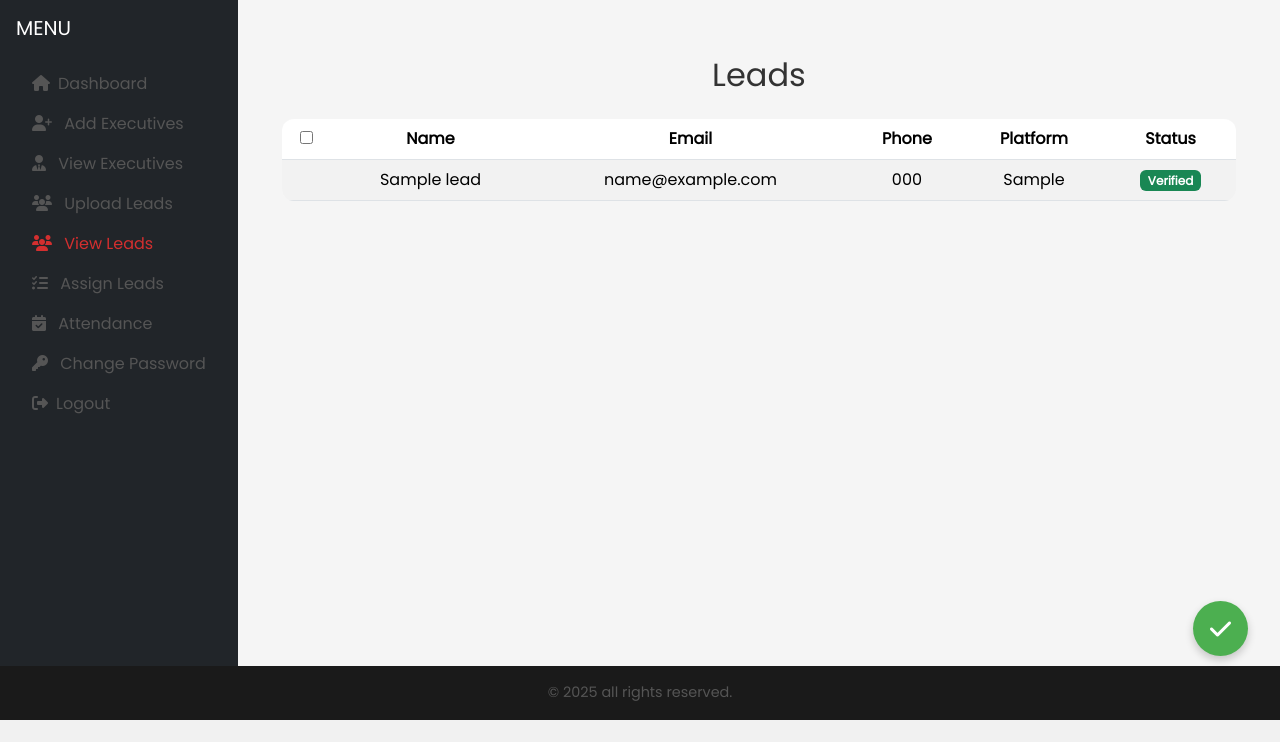
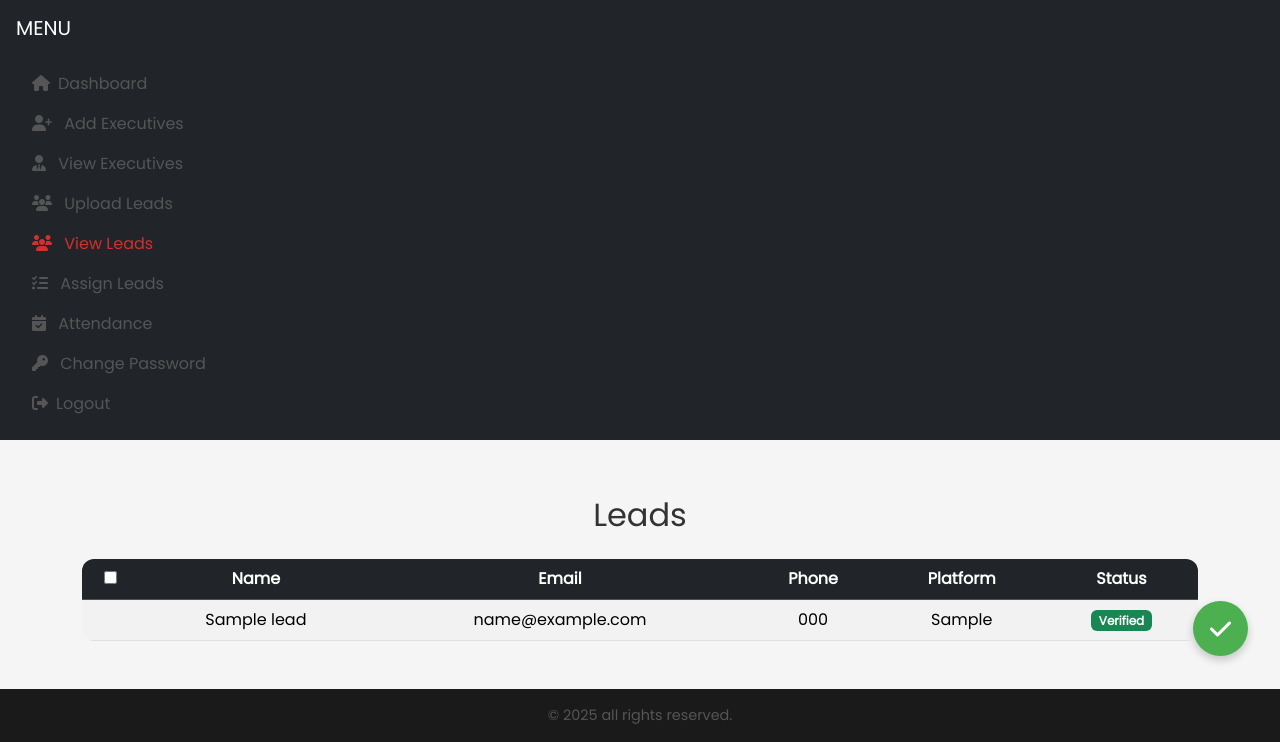
Before and after one commit to machine-56/digital-marketting, a Django app: page /dm/view-leads/ in a window 1280 px wide. Shown: the part 80-822 px from the top of the page. Before the commit the page ends 800 px from the top, so only its background shows below. Run offline with Django 5.2, Linux system fonts and the light colour scheme; tables that the repository leaves empty hold one stand-in row (values such as "Sample post"); some libraries are stand-ins or nearby versions.

Commit message:
DM2 second commit

```diff
--- a/digital_marketing/DM_analyst/templates/DM_analyst/assign_leads.html
+++ b/digital_marketing/DM_analyst/templates/DM_analyst/assign_leads.html
@@ -13,7 +13,7 @@
         <form method="post">
             <div class="table-responsive">
                 <table class="table table-striped align-middle">
-                    <thead>
+                    <thead class="table-dark">
                         <tr>
                             <th><input type="checkbox" id="select-all"></th>
                             <th>Name</th>
--- a/digital_marketing/DM_analyst/templates/DM_analyst/dmaBase.html
+++ b/digital_marketing/DM_analyst/templates/DM_analyst/dmaBase.html
@@ -46,7 +46,7 @@
   <!-- /Messages -->
 
   <!-- Layout Container -->
-  <div class="d-flex main_div_user">
+  <div class="main_div_user">
     <!-- Sidebar -->
     <div class="sidebar bg-dark text-white p-3 d-flex flex-column">
       <div class="menu-items">
--- a/digital_marketing/DM_analyst/templates/DM_analyst/view_leads.html
+++ b/digital_marketing/DM_analyst/templates/DM_analyst/view_leads.html
@@ -13,7 +13,7 @@
     <form method="post">
         <div class="table-responsive">
             <table class="table table-striped table-hover align-middle text-center">
-                <thead>
+                <thead class="table-dark">
                     <tr>
                         <th><input type="checkbox" id="select-all"></th>
                         <th>Name</th>
--- a/digital_marketing/dm_excutive/templates/dm_excutive/dmeBase.html
+++ b/digital_marketing/dm_excutive/templates/dm_excutive/dmeBase.html
@@ -46,7 +46,7 @@
   <!-- /Messages -->
 
   <!-- Layout Container -->
-  <div class="d-flex main_div_user">
+  <div class="main_div_user">
     <!-- Sidebar -->
     <div class="sidebar bg-dark text-white p-3 d-flex flex-column">
       <div class="menu-items">
```
